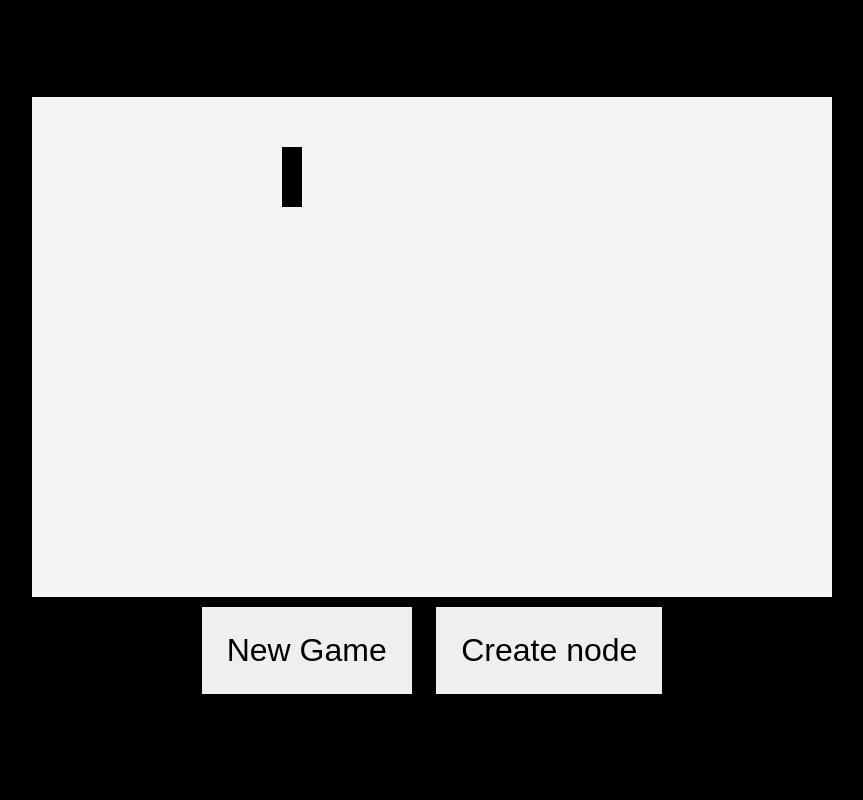
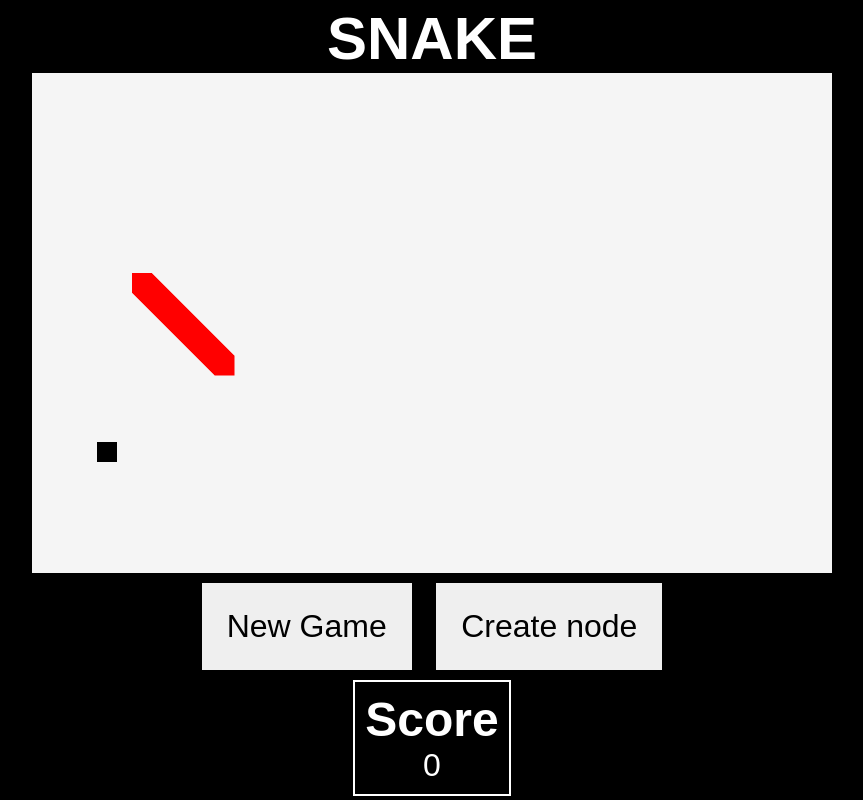
Before and after one commit to jamespanter/snake, a plain HTML site: page index.html in a window 1280 px wide. Shown: the whole page, without its empty margins (208-1071 px from the left). Drawn offline with Linux system fonts and the light colour scheme.

Commit message:
js changes to move snake

```diff
--- a/index.html
+++ b/index.html
@@ -4,14 +4,19 @@
     <link rel="stylesheet" href="snake.css" />
     <meta charset="UTF-8" />
     <meta name="viewport" content="width=device-width, initial-scale=1.0" />
-    <title>Document</title>
+    <title>Snake</title>
     <script src="snake.js" async defer></script>
   </head>
   <body>
+    <h1>Snake</h1>
     <canvas id="snake-container" height="500" width="800"></canvas>
     <div>
       <button id="new-game-button">New Game</button>
       <button id="create-node">Create node</button>
     </div>
+    <div id="score-panel">
+      <h2>Score</h2>
+      <p id="output">0</p>
+    </div>
   </body>
 </html>
--- a/snake.js
+++ b/snake.js
@@ -1,31 +1,84 @@
 const canvas = document.getElementById("snake-container");
 const ctx = canvas.getContext("2d");
+let snakeX = 100;
+let snakeY = 200;
+let dx = 0.5;
+let dy = 0.5;
+let direction = 39;
 
 const newGame = () => {
+  snakeX = 100;
+  snakeY = 200;
+  dx = 0.5;
+  dy = 0.5;
+
   clearCanvas();
+  createNode();
+  setInterval(moveSnake, 30);
 };
 
 const clearCanvas = () => {
   ctx.clearRect(0, 0, canvas.width, canvas.height);
 };
 
-const calculateRandomCoords = () => {
+const createNode = () => {
   const x = Math.floor(Math.random() * canvas.width);
   const y = Math.floor(Math.random() * canvas.height);
   createNodeOnCanvas(x, y);
 };
 
 const createNodeOnCanvas = (x, y) => {
+  ctx.fillStyle = "black";
   ctx.fillRect(x, y, 20, 20);
 };
 
-document.getElementById("new-game-button").addEventListener("click", newGame);
-document
-  .getElementById("create-node")
-  .addEventListener("click", calculateRandomCoords);
-
-const createSnake = () => {
-  ctx.fillRect(250, 50, 20, 60);
+const moveSnake = () => {
+  let moveDirection;
+  ctx.fillStyle = "red";
+  ctx.clearRect(snakeX, snakeY, 20, 20);
+  ctx.fillRect(snakeX, snakeY, 20, 20);
+  if (direction == 38) {
+    moveDirection = snakeY;
+    console.log("up");
+  } else if (direction == 40) {
+    moveDirection = snakeY;
+  } else if (direction == 37) {
+    moveDirection = snakeX;
+  } else if (direction == 39) {
+    moveDirection = snakeX;
+  }
+  snakeX += dx;
+  snakeY += dy;
+  //   console.log("snakeX = " + snakeX, "snakeY = " + snakeY);
 };
 
-createSnake();
+newGame();
+
+document.getElementById("new-game-button").addEventListener("click", newGame);
+document.getElementById("create-node").addEventListener("click", createNode);
+window.addEventListener("keydown", e => {
+  if (e.keyCode == "38") {
+    direction = 38;
+    console.log(direction);
+    // up arrow
+  } else if (e.keyCode == "40") {
+    direction = 40;
+    console.log(direction);
+
+    // down arrow
+  } else if (e.keyCode == "37") {
+    direction = 37;
+    console.log(direction);
+
+    // left arrow
+  } else if (e.keyCode == "39") {
+    direction = 39;
+    console.log(direction);
+
+    // right arrow
+  }
+});
+
+function checkKey(e) {
+  e = e || window.event;
+}
--- a/snake.scss
+++ b/snake.scss
@@ -4,6 +4,7 @@
   border: 0;
   margin: 0;
   box-sizing: border-box;
+  color: white;
 }
 
 body {
@@ -14,6 +15,10 @@ body {
   width: 100vw;
 }
 
+h1 {
+  text-transform: uppercase;
+  font-size: 60px;
+}
 #snake-container {
   background-color: whitesmoke;
   height: 500px;
@@ -24,8 +29,19 @@ button {
   font-size: 32px;
   padding: 25px;
   margin: 10px;
+  color: black;
 
   &:hover {
     background-color: grey;
   }
 }
+#score-panel {
+  @include flex-column-center;
+  border: solid 2px white;
+  padding: 10px;
+  font-size: 32px;
+
+  #output {
+    font-size: 32px;
+  }
+}
```
Also changed, not shown: snake.css, 1 other file.
